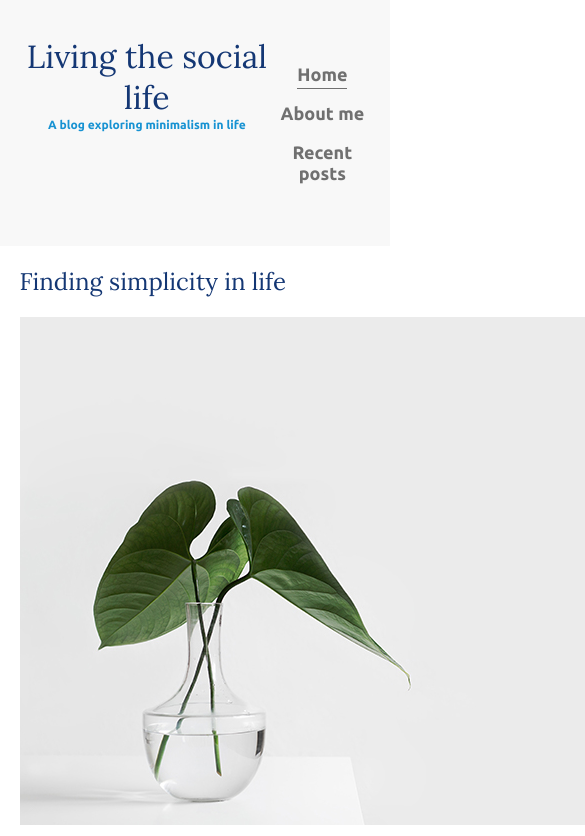
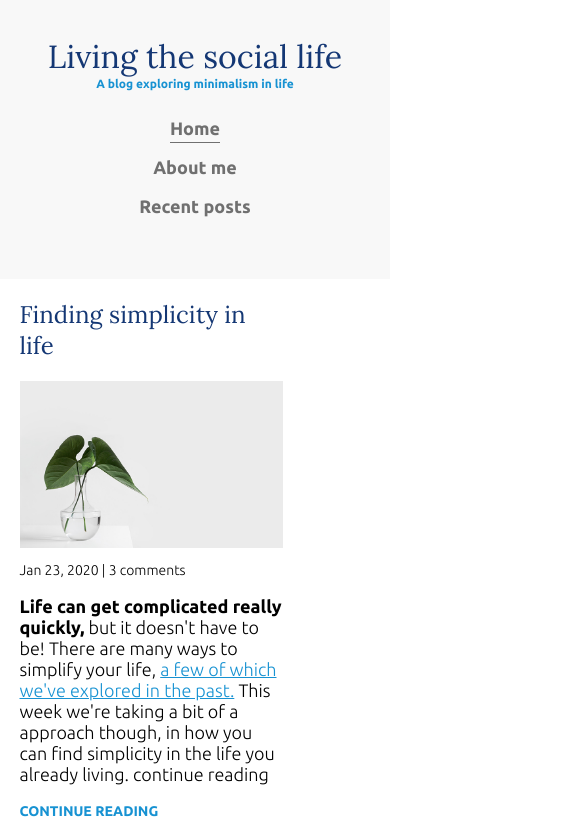
Before and after one commit to gmgower/LtSLife, a plain HTML site: page index.html in a window 390 px wide. Shown: the top 836 px of the page, 585 px wide, since content can reach past the window. Drawn offline with Linux system fonts and the light colour scheme.

Commit message:
Add general image style & change order on styles.

```diff
--- a/css/styles.css
+++ b/css/styles.css
@@ -9,6 +9,11 @@ body {
   font-family: "Ubuntu", sans-serif;
   font-size: 1.125rem;
   font-weight: 300;
+}
+
+img {
+  max-width: 100%;
+  display: block;
 }
 
 /* =================
@@ -73,33 +78,7 @@ strong {
 /* =================
 Layout
 ================= */
-.container {
-  width: 90%;
-  max-width: 900px;
-  /* border: 1px solid magenta;     */
-  margin: 0 auto;
-}
 
-.container-flex {
-  display: flex;
-  justify-content: space-between;
-}
-
-header {
-  text-align: center;
-  background: #f8f8f8;
-  padding: 2em 0;
-}
-
-@media (max-width: 675px) {
-  .container-nav {
-    flex-direction: column;
-  }
-
-  header {
-    text-align: center;
-  }
-}
 
 /* navigation */
 
@@ -143,3 +122,41 @@ nav a:focus {
     margin: 0.5em 0;
   }
 }
+
+/* Main Container */
+
+.container {
+  width: 90%;
+  max-width: 900px;
+  /* border: 1px solid magenta;     */
+  margin: 0 auto;
+}
+
+.container-flex {
+  display: flex;
+  justify-content: space-between;
+}
+
+header {
+  text-align: center;
+  background: #f8f8f8;
+  padding: 2em 0;
+}
+
+@media (max-width: 675px) {
+  .container-flex {
+    flex-direction: column;
+  }
+
+  header {
+    text-align: center;
+  }
+}
+
+main {
+  width: 75%;
+}
+
+aside {
+  width: 20%;
+}
```
